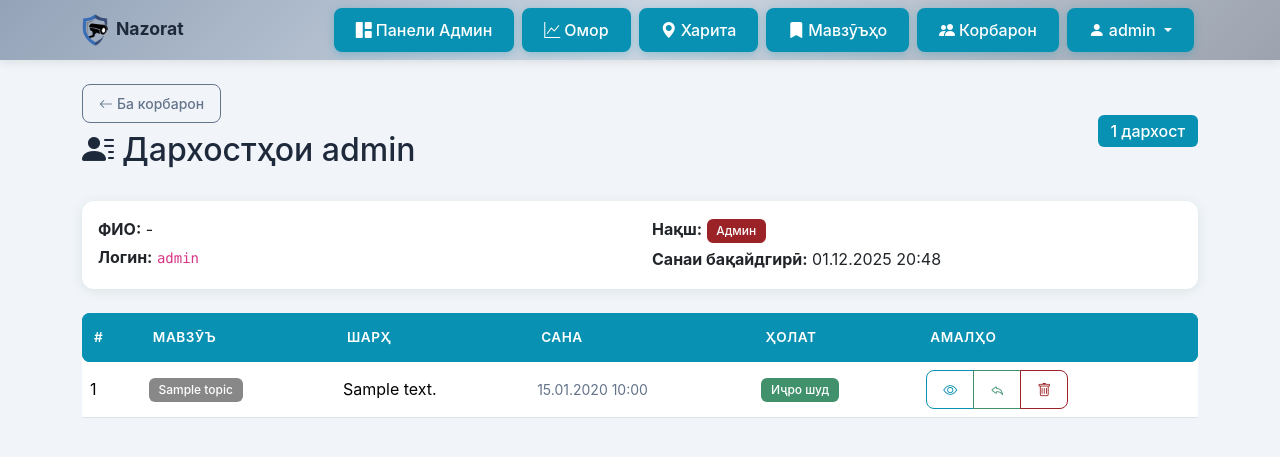
After one commit to greyversarex/Nazorat, a Flask app: page /admin/users/1/requests in a window 1280 px wide. The commit adds this page. Shown: the top 457 px of the page. Run offline with Flask 3, Linux system fonts and the light colour scheme; a user stored in the database is signed in; tables that the repository leaves empty hold one stand-in row (values such as "Sample post").

Commit message:
Enhance admin panel to view user requests and update app icon
Add a new route `user_requests` in `routes/admin.py` to display requests for a specific user, update `templates/admin/users.html` to make user entries clickable, and introduce a new SVG favicon.

Replit-Commit-Author: Agent
Replit-Commit-Session-Id: 347c8def-8a35-4c98-8a10-3c2e9b9c5be5
Replit-Commit-Checkpoint-Type: intermediate_checkpoint
Replit-Commit-Event-Id: ce96d0f5-fefa-4c55-8f9c-a73a7d53b9e8
Replit-Commit-Screenshot-Url: https://storage.googleapis.com/screenshot-production-us-central1/701f7955-c3f4-445a-bf72-8867f4cc51af/347c8def-8a35-4c98-8a10-3c2e9b9c5be5/foC9roZ

```diff
--- a/routes/admin.py
+++ b/routes/admin.py
@@ -142,6 +142,15 @@ def update_status(id):
 def users():
     users = User.query.order_by(User.created_at.desc()).all()
     return render_template('admin/users.html', users=users)
+
+@admin_bp.route('/users/<int:id>/requests')
+@login_required
+@admin_required
+def user_requests(id):
+    user = User.query.get_or_404(id)
+    requests_list = Request.query.filter_by(user_id=id).order_by(Request.created_at.desc()).all()
+    topics = Topic.query.order_by(Topic.title).all()
+    return render_template('admin/user_requests.html', user=user, requests=requests_list, topics=topics)
 
 @admin_bp.route('/users/create', methods=['GET', 'POST'])
 @login_required
--- a/static/css/style.css
+++ b/static/css/style.css
@@ -547,3 +547,15 @@ input[type="file"]::file-selector-button:hover {
 h1, h2, h3, h4, h5, h6 {
     color: var(--text-dark);
 }
+
+.user-link {
+    transition: color 0.2s ease;
+}
+
+.user-link:hover {
+    color: var(--accent-color) !important;
+}
+
+.user-link:hover span {
+    text-decoration: underline;
+}
--- /dev/null
+++ b/templates/admin/user_requests.html
@@ -0,0 +1,151 @@
+{% extends "base.html" %}
+
+{% block title %}Дархостҳои {{ user.full_name or user.username }} - Nazorat{% endblock %}
+
+{% block content %}
+<div class="d-flex justify-content-between align-items-center mb-4">
+    <div>
+        <a href="{{ url_for('admin.users') }}" class="btn btn-outline-secondary btn-sm mb-2">
+            <i class="bi bi-arrow-left me-1"></i>Ба корбарон
+        </a>
+        <h2><i class="bi bi-person-lines-fill me-2"></i>Дархостҳои {{ user.full_name or user.username }}</h2>
+    </div>
+    <span class="badge bg-primary fs-6">{{ requests|length }} дархост</span>
+</div>
+
+<div class="card mb-4">
+    <div class="card-body">
+        <div class="row">
+            <div class="col-md-6">
+                <p class="mb-1"><strong>ФИО:</strong> {{ user.full_name or '-' }}</p>
+                <p class="mb-1"><strong>Логин:</strong> <code>{{ user.username }}</code></p>
+            </div>
+            <div class="col-md-6">
+                <p class="mb-1"><strong>Нақш:</strong>
+                    {% if user.is_admin() %}
+                        <span class="badge bg-danger">Админ</span>
+                    {% else %}
+                        <span class="badge bg-secondary">Корбар</span>
+                    {% endif %}
+                </p>
+                <p class="mb-0"><strong>Санаи бақайдгирӣ:</strong> {{ user.created_at.strftime('%d.%m.%Y %H:%M') }}</p>
+            </div>
+        </div>
+    </div>
+</div>
+
+{% if requests %}
+<div class="table-responsive" style="overflow: visible;">
+    <table class="table table-hover align-middle">
+        <thead class="table-light">
+            <tr>
+                <th>#</th>
+                <th>Мавзӯъ</th>
+                <th>Шарҳ</th>
+                <th>Сана</th>
+                <th>Ҳолат</th>
+                <th>Амалҳо</th>
+            </tr>
+        </thead>
+        <tbody>
+            {% for req in requests %}
+            <tr class="request-row" data-href="{{ url_for('user.view_request', id=req.id) }}" style="cursor: pointer;">
+                <td data-label="#">{{ req.id }}</td>
+                <td data-label="Мавзӯъ">
+                    <span class="badge" style="background-color: {{ req.topic.color }}">{{ req.topic.title }}</span>
+                </td>
+                <td data-label="Шарҳ">
+                    {% if req.comment %}
+                        {{ req.comment[:50] }}{% if req.comment|length > 50 %}...{% endif %}
+                    {% else %}
+                        <span class="text-muted fst-italic">Шарҳ нест</span>
+                    {% endif %}
+                </td>
+                <td data-label="Сана">
+                    <small class="text-muted">
+                        {{ req.created_at.strftime('%d.%m.%Y %H:%M') }}
+                    </small>
+                </td>
+                <td data-label="Ҳолат">
+                    <span class="badge bg-{{ req.get_status_class() }}">
+                        {{ req.get_status_label() }}
+                    </span>
+                </td>
+                <td class="actions-cell" onclick="event.stopPropagation();">
+                    <div class="btn-group btn-group-sm">
+                        <a href="{{ url_for('user.view_request', id=req.id) }}"
+                           class="btn btn-outline-primary"
+                           title="Дидан">
+                            <i class="bi bi-eye"></i>
+                        </a>
+                        <a href="{{ url_for('user.view_request', id=req.id) }}#reply-section"
+                           class="btn btn-outline-success"
+                           title="Ҷавоб додан">
+                            <i class="bi bi-reply"></i>
+                        </a>
+                        <button type="button"
+                                class="btn btn-outline-danger"
+                                data-bs-toggle="modal"
+                                data-bs-target="#deleteRequestModal{{ req.id }}"
+                                title="Нест кардан">
+                            <i class="bi bi-trash"></i>
+                        </button>
+                    </div>
+                </td>
+            </tr>
+            {% endfor %}
+        </tbody>
+    </table>
+</div>
+
+{% for req in requests %}
+<div class="modal fade" id="deleteRequestModal{{ req.id }}" tabindex="-1">
+    <div class="modal-dialog">
+        <div class="modal-content">
+            <div class="modal-header">
+                <h5 class="modal-title">
+                    <i class="bi bi-exclamation-triangle text-warning me-2"></i>Нест кардани дархост
+                </h5>
+                <button type="button" class="btn-close" data-bs-dismiss="modal"></button>
+            </div>
+            <div class="modal-body">
+                <p>Оё мутмаин ҳастед, ки мехоҳед дархости <strong>#{{ req.id }}</strong>-ро нест кунед?</p>
+                <p class="text-danger mb-0"><small>Ин амал бозгашт надорад!</small></p>
+            </div>
+            <div class="modal-footer">
+                <button type="button" class="btn btn-secondary" data-bs-dismiss="modal">Бекор</button>
+                <form method="POST" action="{{ url_for('admin.delete_request', id=req.id) }}" class="d-inline">
+                    <input type="hidden" name="csrf_token" value="{{ csrf_token() }}">
+                    <input type="hidden" name="redirect_to" value="{{ url_for('admin.user_requests', id=user.id) }}">
+                    <button type="submit" class="btn btn-danger">
+                        <i class="bi bi-trash me-1"></i>Нест кардан
+                    </button>
+                </form>
+            </div>
+        </div>
+    </div>
+</div>
+{% endfor %}
+{% else %}
+<div class="text-center py-5">
+    <i class="bi bi-inbox display-1 text-muted"></i>
+    <h4 class="mt-3 text-muted">Дархостҳо ёфт нашуданд</h4>
+    <p class="text-muted">Ин корбар ҳоло ягон дархост надорад</p>
+</div>
+{% endif %}
+{% endblock %}
+
+{% block scripts %}
+<script>
+document.addEventListener('DOMContentLoaded', function() {
+    var rows = document.querySelectorAll('.request-row');
+    rows.forEach(function(row) {
+        row.addEventListener('click', function(e) {
+            if (!e.target.closest('.actions-cell')) {
+                window.location.href = this.getAttribute('data-href');
+            }
+        });
+    });
+});
+</script>
+{% endblock %}
--- a/templates/base.html
+++ b/templates/base.html
@@ -9,6 +9,7 @@
     <meta name="apple-mobile-web-app-status-bar-style" content="default">
     <meta name="apple-mobile-web-app-title" content="Nazorat">
     <meta name="csrf-token" content="{{ csrf_token() }}">
+    <link rel="icon" type="image/svg+xml" href="/static/icons/favicon.svg">
     <link rel="manifest" href="/manifest.json">
     <link rel="apple-touch-icon" href="/static/icons/icon-192.png">
     <title>{% block title %}Nazorat{% endblock %}</title>
```
Also changed, not shown: templates/admin/users.html (+7 -3 lines), static/icons/favicon.svg (added).
